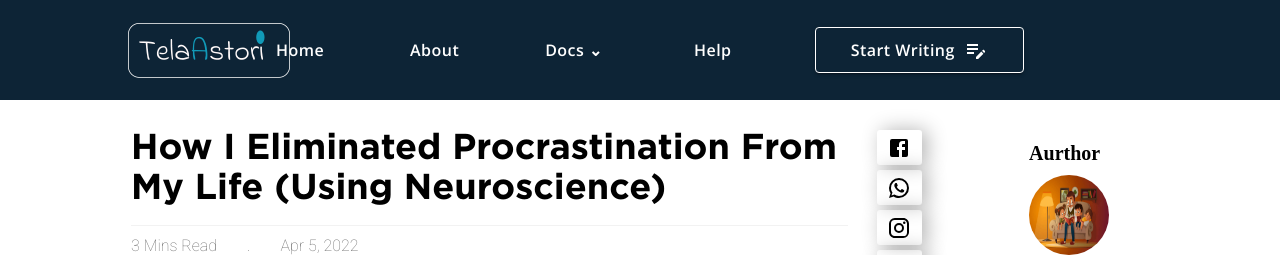
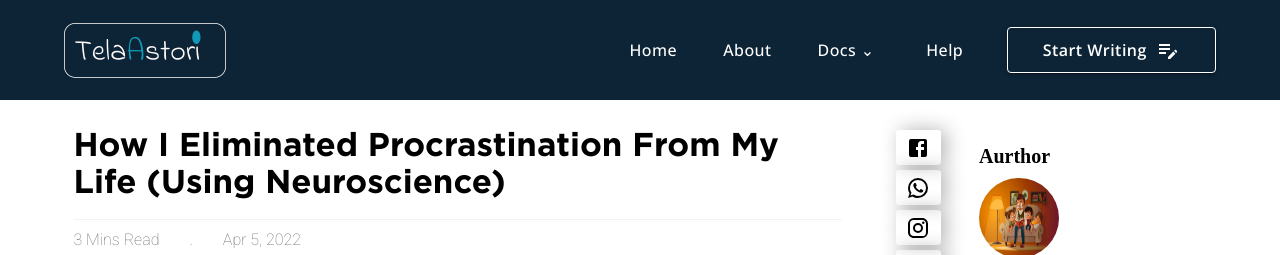
Before and after one commit to 4SAMU/TelaAStory, a Next.js app: page /Telastori/1 in a window 1280 px wide. Shown: the top 255 px of the page. Built offline with nearby package versions, Linux system fonts and the light colour scheme.

Commit message:
aurthor page height

```diff
--- a/Components/Aurthor/Aurthor.ts
+++ b/Components/Aurthor/Aurthor.ts
@@ -5,15 +5,14 @@ export const WrapperPage = styled(Box)({
   position: "relative",
   width: "100%",
   height: "auto",
-  display: "flex",
+  // display: "flex",
   margin: "100px 0",
-  // background: "green",
+  minHeight: "calc(100vh - 550px)",
 });
 export const AurthorPage = styled(Box)({
   //   marginTop: "100px",
   width: "50%",
   height: "auto",
-  // background: "red",
   display: "flex",
   flexDirection: "column",
   margin: "auto",
@@ -32,6 +31,12 @@ export const AurthorPage = styled(Box)({
     fontFamily: "Gotham",
     lineHeight: "normal",
     color: "#000000",
+  },
+  "@media screen and (max-width: 1535px)": {
+    width: "80%",
+  },
+  "@media screen and (max-width: 899px)": {
+    width: "95%",
   },
 });
 
@@ -103,12 +108,22 @@ export const AurthorsStoriesWrap = styled(Box)({
   width: "750px",
   justifyContent: "space-between",
   alignItems: "center",
+  borderBottom: "1px solid rgb(242, 242, 242)",
+
+  "@media screen and (max-width: 1535px)": {
+    width: "85%",
+  },
+  "@media screen and (max-width: 1199px)": {
+    gap: "15px",
+  },
+  "@media screen and (max-width: 899px)": {
+    width: "100%",
+  },
 });
 
 export const AurthorsStories = styled(Box)({
   width: "520px",
   height: "auto",
-  borderBottom: "1px solid rgb(242, 242, 242)",
   display: "flex",
   flexDirection: "column",
   marginTop: "50px",
--- a/Components/Blogg/Styles.ts
+++ b/Components/Blogg/Styles.ts
@@ -3,21 +3,24 @@ import { Box, Button, styled } from "@mui/material";
 
 export const BlogContainer = styled(Box)({
   height: "auto",
-  minHeight: "80vh",
   width: "100vw",
   background: "#FFF",
   display: "flex",
   flexDirection: "row",
+  minHeight: "calc(100vh - 550px)",
 });
 
 export const BlogContent = styled(Box)({
   height: "auto",
   minHeight: "80vh",
   width: "80%",
-  //   background: "red",
   marginTop: "100px",
   display: "flex",
   flexDirection: "row",
+  // background: "red",
+  "@media screen and (max-width: 1535px)": {
+    width: "75%",
+  },
 });
 
 export const LineBetween = styled(Box)({
@@ -56,8 +59,17 @@ export const Content = styled(Box)({
     marginTop: "20px",
     lineHeight: "30px",
     fontWeight: 300,
+  },
+  "@media screen and (max-width: 1535px)": {
+    width: "80%",
 
-    // letterSpacing: "0.01px",
+    "& h1": {
+      fontSize: "33px",
+    },
+
+    "& p": {
+      fontSize: "17px",
+    },
   },
 });
 export const ShareContainer = styled(Box)({
@@ -88,6 +100,9 @@ export const ShareContainer = styled(Box)({
   "& :hover.icon": {
     color: "#FFFFFF",
   },
+  "@media screen and (max-width: 1535px)": {
+    right: "2%",
+  },
 });
 
 export const AurthorAndRCards_container = styled(Box)({
@@ -95,6 +110,9 @@ export const AurthorAndRCards_container = styled(Box)({
   right: "0",
   width: "20%",
   marginTop: "120px",
+  "@media screen and (max-width: 1535px)": {
+    width: "24%",
+  },
 });
 
 export const RelatedArticles = styled(Box)({
--- a/Components/Footer/GetOurStories/styles.ts
+++ b/Components/Footer/GetOurStories/styles.ts
@@ -39,7 +39,6 @@ export const SubContainer = styled(Box)({
 
 export const GetOurStory = styled(Box)({
   width: "80vw",
-  // height: "300px",
   display: "flex",
   flexDirection: "column",
 
--- a/Components/Navbar/NavStyles.ts
+++ b/Components/Navbar/NavStyles.ts
@@ -66,6 +66,9 @@ export const NavLogo = styled("img")({
   marginLeft: "10%",
   height: "55px",
   cursor: "pointer",
+  "@media screen and (max-width: 1535px)": {
+    marginLeft: "5%",
+  },
 });
 
 export const ButtonsContainer = styled(Box)({
@@ -76,6 +79,13 @@ export const ButtonsContainer = styled(Box)({
   right: "20%",
   justifyContent: "space-between",
   gap: "70px",
+  "@media screen and (max-width: 1535px)": {
+    right: "5%",
+    gap: "30px",
+  },
+  "@media screen and (max-width: 899px)": {
+    gap: "10px",
+  },
 });
 
 export const NavButtons = styled(Button)({
@@ -84,9 +94,12 @@ export const NavButtons = styled(Button)({
   fontFamily: "Open Sans",
   fontSize: "16px",
   fontStyle: "normal",
-  fontWeight: "600",
+  // fontWeight: "600px",
   lineHeight: "normal",
   textTransform: "capitalize",
+  "@media screen and (max-width: 899px)": {
+    // fontWeight: "400px",
+  },
 });
 
 export const NavButtonsContained = styled(Button)({
--- a/styles/globals.css
+++ b/styles/globals.css
@@ -45,3 +45,7 @@ a {
   font-style: normal;
   font-display: swap;
 }
+
+/* @media screen and (max-width: 1535px) {
+
+} */
```
Also changed, not shown: pages/Telastori/[blogg].tsx (+49 -48 lines).
